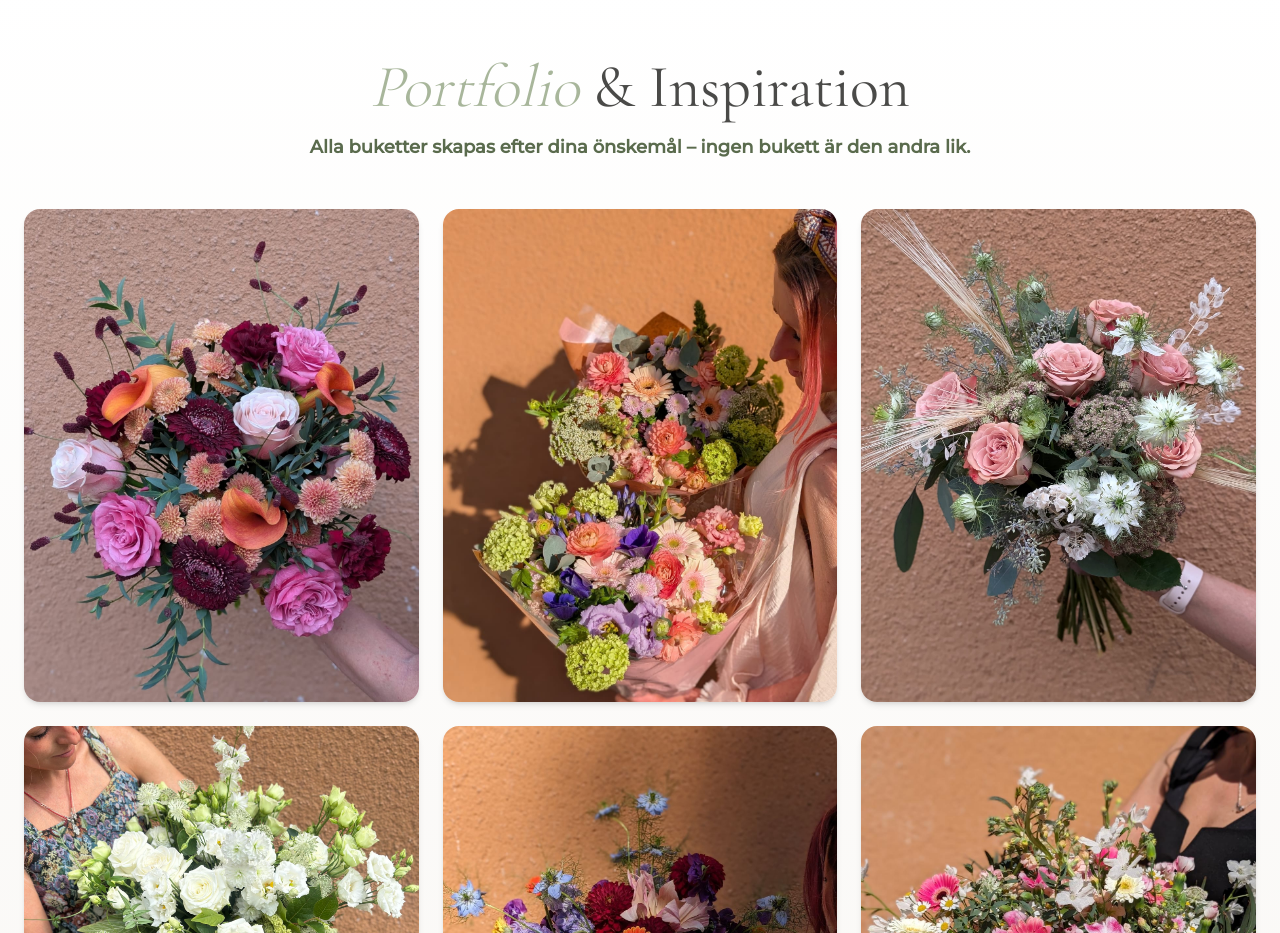
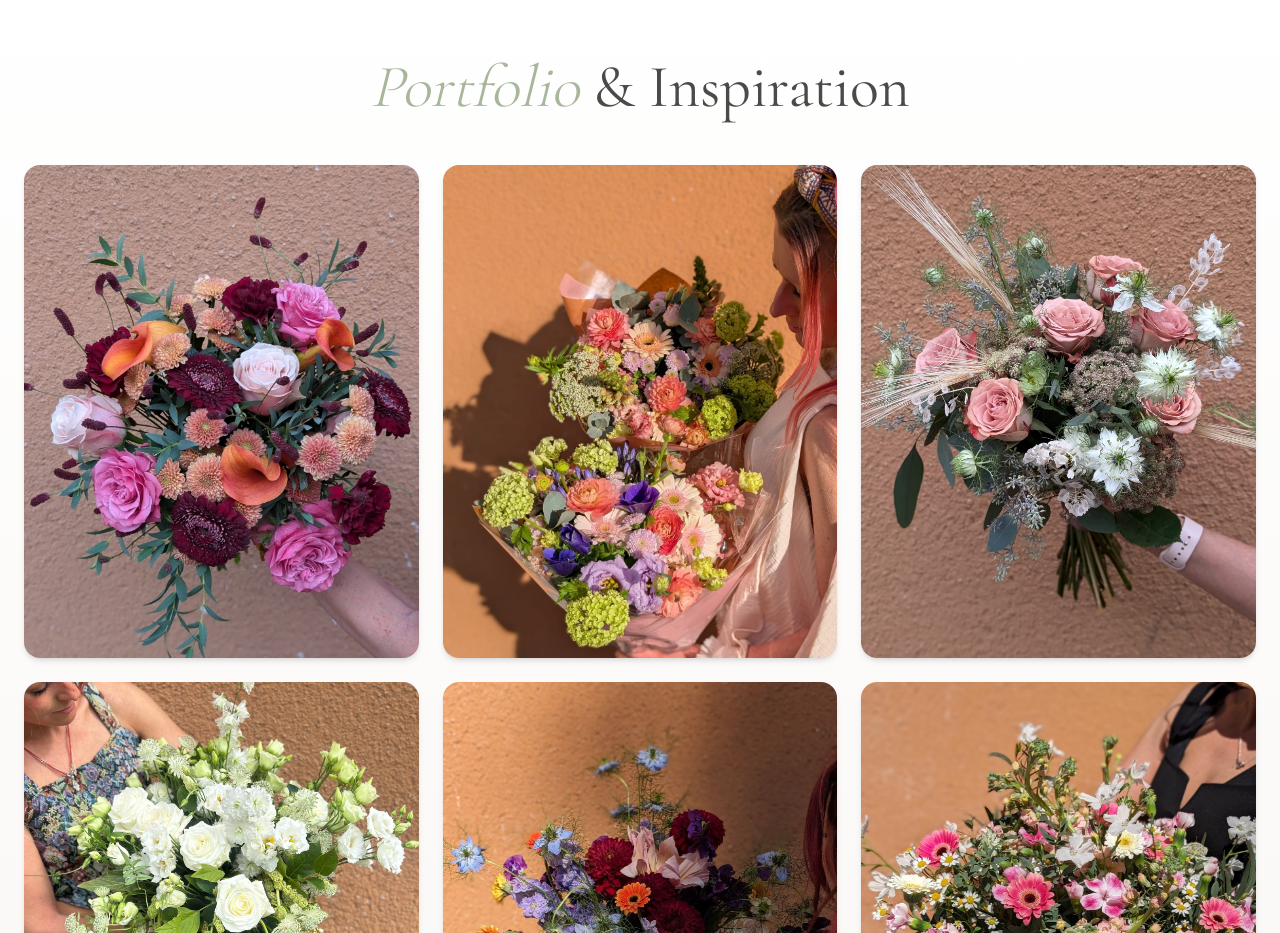
Before and after one commit to yossibello/flora-by-susanna, a Next.js app: page / in a window 1280 px wide. Shown: the part 940-1873 px from the top of the page. Built offline with nearby package versions, Linux system fonts and the light colour scheme.

Commit message:
Remove redundant text from Portfolio & Inspiration section

```diff
--- a/src/app/page.tsx
+++ b/src/app/page.tsx
@@ -181,9 +181,6 @@ export default function Home() {
             <h2 className="text-4xl sm:text-5xl md:text-6xl text-[#4A4A48] mb-4">
               <span className="handwritten text-[#A8B69B]">Portfolio</span> & Inspiration
             </h2>
-            <p className="text-[#5A6B4D] max-w-2xl mx-auto text-base sm:text-lg font-semibold">
-              Alla buketter skapas efter dina önskemål – ingen bukett är den andra lik.
-            </p>
           </div>
 
           <div className="grid grid-cols-1 sm:grid-cols-2 lg:grid-cols-3 gap-6">
```
